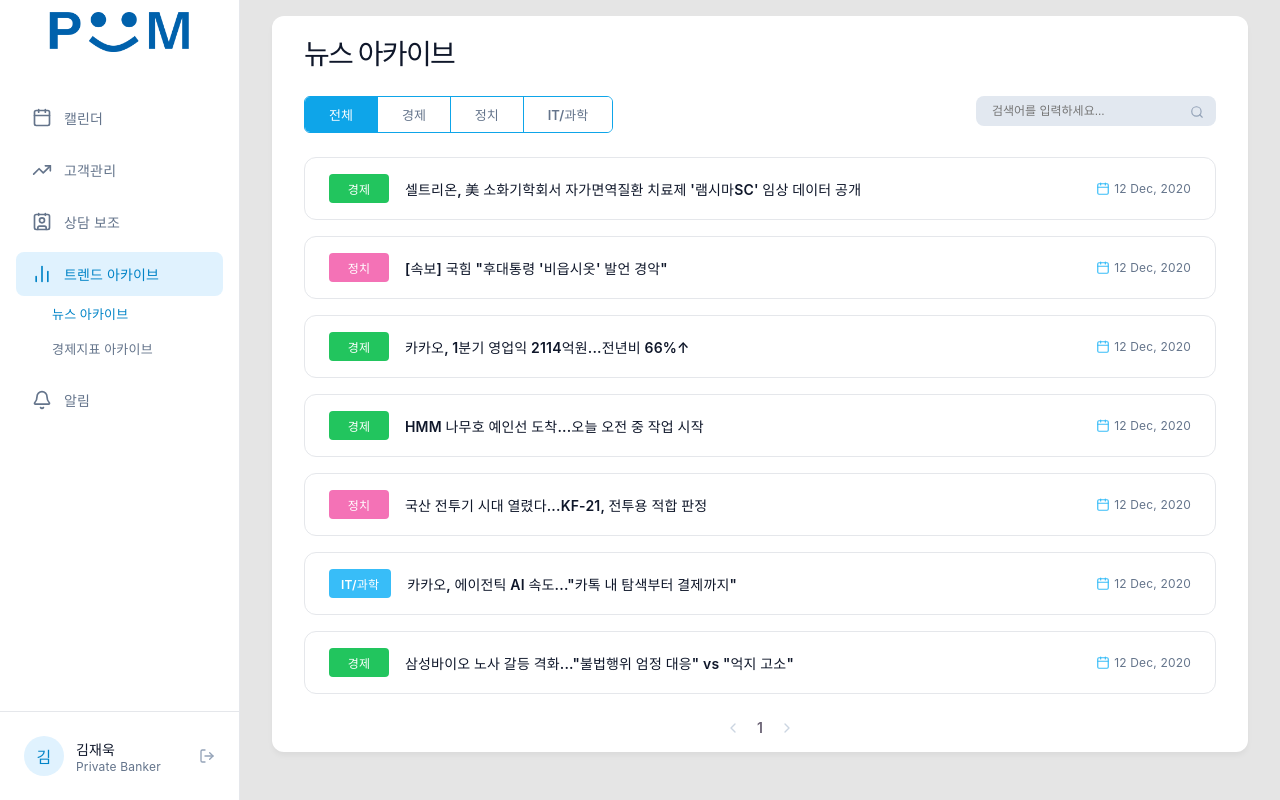
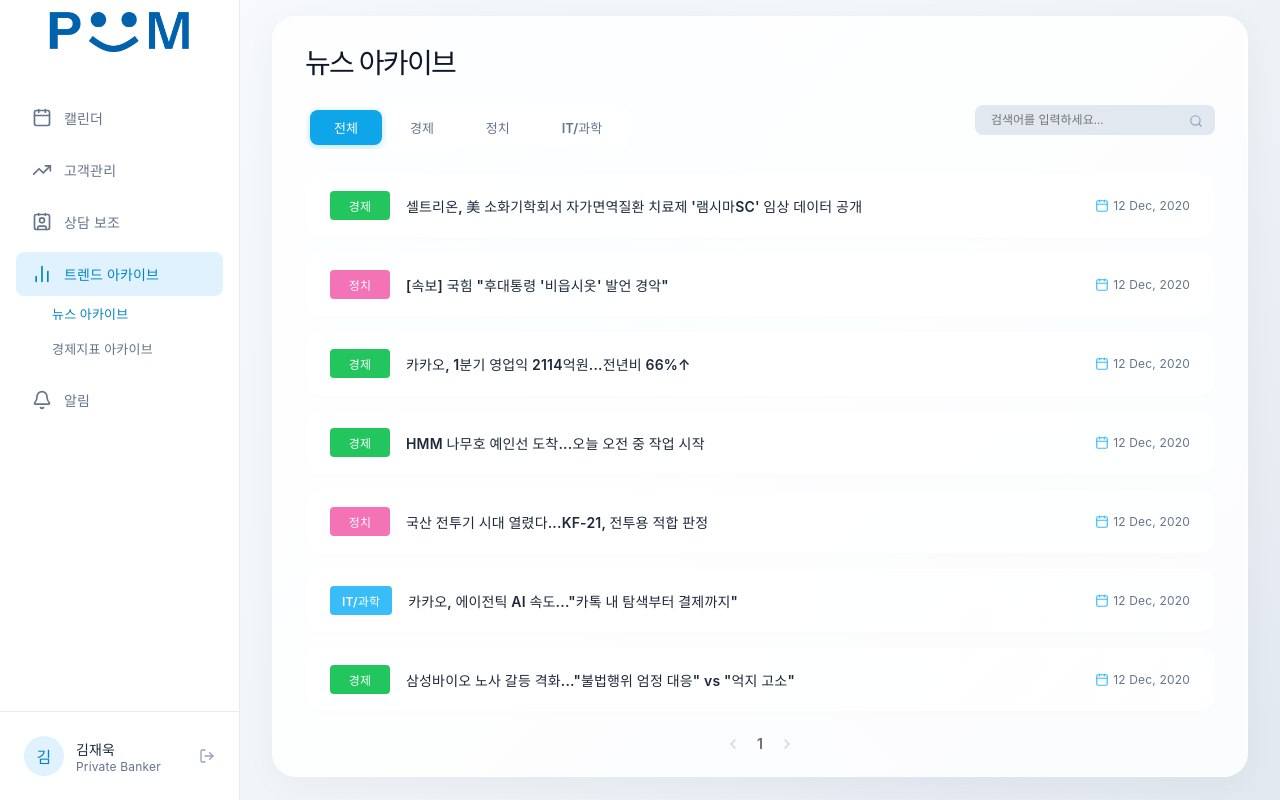
Before and after one commit to PoomSaengPoomSa/POOM-FRONT, a React app: page /news-archive in a window 1280 px wide. Built offline with nearby package versions, Linux system fonts and the light colour scheme; the HTML template or start-up script is replaced by a standard one.

Commit message:
ui 배경색 통일

```diff
--- a/src/pages/calendar/CalendarNew.css
+++ b/src/pages/calendar/CalendarNew.css
@@ -1,19 +1,49 @@
 :root {
-  --cal-bg: #e5e5e5;
+  --cal-bg: #f8fafc;
   --cal-sidebar-bg: #ffffff;
   --cal-main-bg: #ffffff;
-  --cal-border: #e5e7eb;
+  --cal-border: rgba(226, 232, 240, 0.8);
   --cal-primary: #0284c7;
-  --cal-text-main: #1f2937;
-  --cal-text-muted: #6b7280;
+  --cal-text-main: #1e293b;
+  --cal-text-muted: #64748b;
+  --cal-glass-bg: rgba(255, 255, 255, 0.45);
+  --cal-glass-border: rgba(255, 255, 255, 0.6);
+  --cal-panel-shadow: 0 8px 32px 0 rgba(15, 23, 42, 0.04);
 }
 
 .cal-layout {
   display: flex;
   height: 100vh;
   overflow: hidden;
-  background-color: var(--cal-bg);
-  font-family: 'Inter', sans-serif;
+  background: linear-gradient(135deg, #f8fafc 0%, #f1f5f9 50%, #e2e8f0 100%);
+  font-family: 'Inter', -apple-system, BlinkMacSystemFont, "Segoe UI", Roboto, sans-serif;
+  position: relative;
+}
+
+.cal-layout::before {
+  content: '';
+  position: absolute;
+  top: -10%;
+  left: 20%;
+  width: 600px;
+  height: 600px;
+  background: radial-gradient(circle, rgba(14, 165, 233, 0.05) 0%, rgba(255, 255, 255, 0) 70%);
+  border-radius: 50%;
+  pointer-events: none;
+  z-index: 0;
+}
+
+.cal-layout::after {
+  content: '';
+  position: absolute;
+  bottom: -10%;
+  right: 5%;
+  width: 500px;
+  height: 500px;
+  background: radial-gradient(circle, rgba(99, 102, 241, 0.03) 0%, rgba(255, 255, 255, 0) 70%);
+  border-radius: 50%;
+  pointer-events: none;
+  z-index: 0;
 }
 
 /* Sidebar */
@@ -99,10 +129,12 @@
 /* Main Content */
 .cal-main {
   flex: 1;
-  padding: 24px 40px;
+  padding: 24px 32px;
   display: flex;
   flex-direction: column;
   min-height: 0;
+  position: relative;
+  z-index: 1;
 }
 
 .cal-header {
@@ -342,13 +374,14 @@
 /* Calendar Grid */
 .cal-grid-container {
   flex: 1;
-  background: white;
-  border-radius: 12px;
-  box-shadow: 0 4px 6px -1px rgba(0,0,0,0.05);
+  background: rgba(255, 255, 255, 0.9);
+  border-radius: 24px;
+  box-shadow: var(--cal-panel-shadow);
   display: flex;
   flex-direction: column;
   overflow-y: auto;
-  border: 1px solid var(--cal-border);
+  border: 1px solid var(--cal-glass-border);
+  transition: all 0.25s ease;
 }
 
 .cal-grid-header {
@@ -833,9 +866,20 @@
   width: 320px;
   position: relative;
   flex-shrink: 0;
+  background: var(--cal-glass-bg);
+  backdrop-filter: blur(16px);
+  -webkit-backdrop-filter: blur(16px);
+  border: 1px solid var(--cal-glass-border);
+  border-radius: 24px;
+  padding: 16px;
+  display: flex;
+  flex-direction: column;
+  gap: 16px;
+  box-shadow: var(--cal-panel-shadow), inset 0 1px 0 rgba(255, 255, 255, 0.5);
+  box-sizing: border-box;
 }
 .cal-left-panel:not(.resizing) {
-  transition: width 0.15s cubic-bezier(0.4, 0, 0.2, 1);
+  transition: width 0.15s cubic-bezier(0.4, 0, 0.2, 1), background 0.2s, border-color 0.2s, box-shadow 0.2s;
 }
 
 .cal-resizer {
@@ -869,16 +913,24 @@
   box-shadow: 0 0 8px rgba(2, 132, 199, 0.4);
 }
 .todo-section {
-  background: white;
-  border-radius: 12px;
-  padding: 16px;
-  box-shadow: 0 4px 6px -1px rgba(0,0,0,0.05);
-  display: flex;
-  flex-direction: column;
-  margin-bottom: 16px;
+  background: rgba(255, 255, 255, 0.85);
+  border-radius: 16px;
+  padding: 20px;
+  box-shadow: 0 4px 20px -2px rgba(15, 23, 42, 0.02), 0 2px 6px -1px rgba(15, 23, 42, 0.02);
+  border: 1px solid rgba(255, 255, 255, 0.7);
+  display: flex;
+  flex-direction: column;
+  margin-bottom: 0;
   flex: 1;
+  min-height: 0;
   overflow-y: auto;
   position: relative;
+  transition: all 0.2s ease;
+}
+.todo-section:hover {
+  background: rgba(255, 255, 255, 0.95);
+  box-shadow: 0 10px 25px -5px rgba(15, 23, 42, 0.04), 0 4px 10px -2px rgba(15, 23, 42, 0.03);
+  transform: translateY(-2px);
 }
 .todo-header {
   display: flex;
@@ -1010,18 +1062,32 @@
 /* Premium Redesigned KPI Layout */
 .kpi-container {
   display: flex;
-  gap: 20px;
+  gap: 16px;
   margin-bottom: 24px;
+  background: var(--cal-glass-bg);
+  backdrop-filter: blur(16px);
+  -webkit-backdrop-filter: blur(16px);
+  border: 1px solid var(--cal-glass-border);
+  border-radius: 24px;
+  padding: 16px;
+  box-shadow: var(--cal-panel-shadow), inset 0 1px 0 rgba(255, 255, 255, 0.5);
+  box-sizing: border-box;
 }
 .kpi-card {
   flex: 1;
-  background: white;
+  background: rgba(255, 255, 255, 0.85);
   border-radius: 16px;
-  padding: 24px;
-  border: 1px solid #e2e8f0;
-  box-shadow: 0 4px 6px -1px rgba(0, 0, 0, 0.03), 0 2px 4px -1px rgba(0, 0, 0, 0.03);
-  display: flex;
-  flex-direction: column;
+  padding: 20px;
+  border: 1px solid rgba(255, 255, 255, 0.7);
+  box-shadow: 0 4px 20px -2px rgba(15, 23, 42, 0.02), 0 2px 6px -1px rgba(15, 23, 42, 0.02);
+  display: flex;
+  flex-direction: column;
+  transition: all 0.2s ease;
+}
+.kpi-card:hover {
+  background: rgba(255, 255, 255, 0.95);
+  box-shadow: 0 10px 25px -5px rgba(15, 23, 42, 0.04), 0 4px 10px -2px rgba(15, 23, 42, 0.03);
+  transform: translateY(-2px);
 }
 .kpi-card-header {
   margin-bottom: 18px;
--- a/src/pages/customer/Customer.css
+++ b/src/pages/customer/Customer.css
@@ -1,21 +1,51 @@
 :root {
-  --cust-bg: #e5e5e5;
+  --cust-bg: #f8fafc;
   --cust-sidebar-bg: #ffffff;
   --cust-panel-bg: #f8fafc;
   --cust-card-bg: #ffffff;
   --cust-primary: #0284c7;
-  --cust-border: #e5e7eb;
-  --cust-text-main: #0f172a;
+  --cust-border: rgba(226, 232, 240, 0.8);
+  --cust-text-main: #1e293b;
   --cust-text-muted: #64748b;
   --cust-badge-red: #ef4444;
+  --cust-glass-bg: rgba(255, 255, 255, 0.45);
+  --cust-glass-border: rgba(255, 255, 255, 0.6);
+  --cust-panel-shadow: 0 8px 32px 0 rgba(15, 23, 42, 0.04);
 }
 
 .cust-container {
   display: flex;
   height: 100vh;
   overflow: hidden;
-  background-color: var(--cust-bg);
-  font-family: 'Inter', sans-serif;
+  background: linear-gradient(135deg, #f8fafc 0%, #f1f5f9 50%, #e2e8f0 100%);
+  font-family: 'Inter', -apple-system, BlinkMacSystemFont, "Segoe UI", Roboto, sans-serif;
+  position: relative;
+}
+
+.cust-container::before {
+  content: '';
+  position: absolute;
+  top: -10%;
+  left: 20%;
+  width: 600px;
+  height: 600px;
+  background: radial-gradient(circle, rgba(14, 165, 233, 0.05) 0%, rgba(255, 255, 255, 0) 70%);
+  border-radius: 50%;
+  pointer-events: none;
+  z-index: 0;
+}
+
+.cust-container::after {
+  content: '';
+  position: absolute;
+  bottom: -10%;
+  right: 5%;
+  width: 500px;
+  height: 500px;
+  background: radial-gradient(circle, rgba(99, 102, 241, 0.03) 0%, rgba(255, 255, 255, 0) 70%);
+  border-radius: 50%;
+  pointer-events: none;
+  z-index: 0;
 }
 
 /* Sidebar is exactly same as Calendar/News */
@@ -25,6 +55,7 @@
   display: flex;
   flex-direction: column;
   border-right: 1px solid var(--cust-border);
+  z-index: 10;
 }
 
 .cust-logo { padding: 32px 24px; display: flex; justify-content: center; }
@@ -46,6 +77,7 @@
   display: flex;
   padding: 16px 32px;
   position: relative; /* For Modal overlay */
+  z-index: 1;
 }
 
 /* Resizer Divider Style */
@@ -100,14 +132,20 @@
 /* Left Panel (Customer List) */
 .cust-list-panel {
   width: 320px;
-  background-color: var(--cust-card-bg);
-  border-radius: 16px;
+  background-color: rgba(255, 255, 255, 0.85);
+  border-radius: 24px;
   padding: 24px;
-  box-shadow: 0 4px 6px -1px rgba(0,0,0,0.05);
+  box-shadow: var(--cust-panel-shadow);
+  border: 1px solid var(--cust-glass-border);
   display: flex;
   flex-direction: column;
   height: 100%;
   box-sizing: border-box;
+  transition: all 0.25s ease;
+}
+.cust-list-panel:hover {
+  background-color: rgba(255, 255, 255, 0.95);
+  transform: translateY(-2px);
 }
 
 .cust-list-header {
@@ -143,16 +181,18 @@
 /* Right Panel (Details / Dashboard) */
 .cust-detail-panel {
   flex: 1;
-  background-color: var(--cust-card-bg);
-  border-radius: 16px;
+  background-color: rgba(255, 255, 255, 0.9);
+  border-radius: 24px;
   padding: 32px;
   padding-bottom: 0;
-  box-shadow: 0 4px 6px -1px rgba(0,0,0,0.05);
+  box-shadow: var(--cust-panel-shadow);
+  border: 1px solid var(--cust-glass-border);
   display: flex;
   flex-direction: column;
   height: 100%;
   box-sizing: border-box;
   overflow: hidden;
+  transition: all 0.25s ease;
 }
 
 .cust-detail-header, .cust-detail-tabs {
--- a/src/pages/news/News.css
+++ b/src/pages/news/News.css
@@ -1,20 +1,49 @@
 :root {
-  --news-bg: #e5e5e5;
+  --news-bg: #f8fafc;
   --news-sidebar-bg: #ffffff;
-  --news-text-main: #1f2937;
-  --news-text-muted: #6b7280;
-  --news-border: #e5e7eb;
+  --news-text-main: #1e293b;
+  --news-text-muted: #64748b;
+  --news-border: rgba(226, 232, 240, 0.8);
   --news-primary: #0ea5e9;
   --news-primary-hover: #0284c7;
+  --news-glass-bg: rgba(255, 255, 255, 0.45);
+  --news-glass-border: rgba(255, 255, 255, 0.6);
+  --news-panel-shadow: 0 8px 32px 0 rgba(15, 23, 42, 0.04);
 }
 
 .news-container {
   display: flex;
   height: 100vh;
   overflow: hidden;
-  background-color: var(--news-bg);
-  font-family: 'Inter', sans-serif;
+  background: linear-gradient(135deg, #f8fafc 0%, #f1f5f9 50%, #e2e8f0 100%);
+  font-family: 'Inter', -apple-system, BlinkMacSystemFont, "Segoe UI", Roboto, sans-serif;
   position: relative;
+}
+
+.news-container::before {
+  content: '';
+  position: absolute;
+  top: -10%;
+  left: 20%;
+  width: 600px;
+  height: 600px;
+  background: radial-gradient(circle, rgba(14, 165, 233, 0.05) 0%, rgba(255, 255, 255, 0) 70%);
+  border-radius: 50%;
+  pointer-events: none;
+  z-index: 0;
+}
+
+.news-container::after {
+  content: '';
+  position: absolute;
+  bottom: -10%;
+  right: 5%;
+  width: 500px;
+  height: 500px;
+  background: radial-gradient(circle, rgba(99, 102, 241, 0.03) 0%, rgba(255, 255, 255, 0) 70%);
+  border-radius: 50%;
+  pointer-events: none;
+  z-index: 0;
 }
 
 .news-sidebar {
@@ -23,6 +52,7 @@
   display: flex;
   flex-direction: column;
   border-right: 1px solid var(--news-border);
+  z-index: 10;
 }
 
 .news-logo {
@@ -102,11 +132,13 @@
 
 .news-main {
   flex: 1;
-  padding: 32px 48px;
+  padding: 16px 48px 32px 48px;
   display: flex;
   flex-direction: column;
   min-height: 0;
   overflow: hidden;
+  position: relative;
+  z-index: 1;
 }
 
 .news-header-title {
@@ -117,14 +149,20 @@
 }
 
 .news-content-card {
-  background-color: #ffffff;
-  border-radius: 16px;
+  background-color: rgba(255, 255, 255, 0.9);
+  border-radius: 24px;
   padding: 40px;
-  box-shadow: 0 4px 6px -1px rgba(0, 0, 0, 0.05);
+  box-shadow: var(--news-panel-shadow);
+  border: 1px solid var(--news-glass-border);
   flex: 1;
   display: flex;
   flex-direction: column;
   min-height: 0;
+  transition: all 0.25s ease;
+}
+
+.news-content-card:hover {
+  background-color: rgba(255, 255, 255, 0.94);
 }
 
 .news-page-title {
@@ -145,29 +183,33 @@
 
 .news-tabs {
   display: flex;
-  background-color: #f1f5f9;
+  gap: 4px;
+  background: rgba(255, 255, 255, 0.6);
+  border: 1px solid var(--news-glass-border);
+  padding: 4px;
+  border-radius: 12px;
   width: fit-content;
-  border-radius: 8px;
-  padding: 4px;
+  overflow: hidden;
   margin-bottom: 32px;
+  backdrop-filter: blur(8px);
 }
 
 .news-tab {
   padding: 8px 32px;
-  font-size: 14px;
-  font-weight: 500;
+  font-size: 13px;
+  font-weight: 600;
   color: var(--news-text-muted);
   cursor: pointer;
-  border-radius: 6px;
+  border-radius: 8px;
   border: none;
   background: transparent;
-  transition: all 0.2s;
+  transition: all 0.2s ease;
 }
 
 .news-tab.active {
   background-color: var(--news-primary);
   color: white;
-  box-shadow: 0 1px 3px rgba(0, 0, 0, 0.1);
+  box-shadow: 0 2px 8px rgba(14, 165, 233, 0.3);
 }
 
 .news-stats-row {
@@ -178,12 +220,21 @@
 }
 
 .news-stat-box {
-  background-color: #f8fafc;
-  border-radius: 12px;
+  background-color: rgba(255, 255, 255, 0.8);
+  border: 1px solid var(--news-glass-border);
+  border-radius: 16px;
   padding: 20px;
   display: flex;
   flex-direction: column;
   position: relative;
+  box-shadow: var(--news-panel-shadow);
+  transition: all 0.25s ease;
+}
+
+.news-stat-box:hover {
+  background-color: rgba(255, 255, 255, 0.95);
+  transform: translateY(-3px);
+  box-shadow: 0 10px 20px rgba(0, 0, 0, 0.04);
 }
 
 .news-stat-label {
@@ -208,14 +259,16 @@
 }
 
 .news-editor-container {
-  background-color: #f8fafc;
-  border-radius: 12px;
+  background-color: rgba(255, 255, 255, 0.7);
+  border: 1px solid var(--news-glass-border);
+  border-radius: 16px;
   padding: 32px;
   flex: 1;
   display: flex;
   flex-direction: column;
   position: relative;
   min-height: 0;
+  box-shadow: inset 0 2px 4px rgba(15, 23, 42, 0.01);
 }
 
 .news-editor-label {
@@ -278,27 +331,30 @@
 
 .news-alert-tabs {
   display: flex;
-  background-color: #e2e8f0;
+  gap: 4px;
+  background: rgba(255, 255, 255, 0.6);
+  border: 1px solid var(--news-glass-border);
   padding: 4px;
-  border-radius: 8px;
+  border-radius: 12px;
+  backdrop-filter: blur(8px);
 }
 
 .news-alert-tab {
   border: none;
   background: transparent;
   padding: 8px 32px;
-  font-size: 14px;
+  font-size: 13px;
   font-weight: 600;
-  color: #64748b;
+  color: var(--news-text-muted);
   cursor: pointer;
-  border-radius: 6px;
+  border-radius: 8px;
   transition: all 0.2s ease;
 }
 
 .news-alert-tab.active {
   background-color: #0284c7;
   color: #ffffff;
-  box-shadow: 0 1px 3px rgba(0, 0, 0, 0.1);
+  box-shadow: 0 2px 8px rgba(2, 132, 199, 0.3);
 }
 
 .news-alert-list {
@@ -330,21 +386,23 @@
 }
 
 .news-alert-card {
-  background-color: #ffffff;
-  border: 1px solid #e2e8f0;
-  border-radius: 12px;
+  background-color: rgba(255, 255, 255, 0.7);
+  border: 1px solid var(--news-glass-border);
+  border-radius: 16px;
   padding: 16px 24px;
   display: flex;
   justify-content: space-between;
   align-items: center;
-  box-shadow: 0 1px 3px rgba(0, 0, 0, 0.02);
-  transition: all 0.2s ease;
+  box-shadow: 0 2px 8px rgba(15, 23, 42, 0.01);
+  transition: all 0.25s ease;
   cursor: pointer;
 }
 
 .news-alert-card:hover {
-  box-shadow: 0 4px 6px -1px rgba(0, 0, 0, 0.05);
-  border-color: #cbd5e1;
+  background-color: rgba(255, 255, 255, 0.95);
+  transform: translateX(4px);
+  box-shadow: 0 4px 12px rgba(15, 23, 42, 0.05);
+  border-color: var(--news-glass-border);
 }
 
 .news-alert-left {
@@ -435,17 +493,17 @@
 
 .news-alert-expanded-content {
   padding: 16px 24px;
-  background-color: #f8fafc;
-  border: 1px solid #e2e8f0;
+  background-color: rgba(248, 250, 252, 0.65);
+  border: 1px solid var(--news-glass-border);
   border-top: none;
-  border-bottom-left-radius: 12px;
-  border-bottom-right-radius: 12px;
+  border-bottom-left-radius: 16px;
+  border-bottom-right-radius: 16px;
   margin-top: -16px;
   margin-bottom: 16px;
   font-size: 13px;
   color: #4b5563;
   line-height: 1.6;
-  box-shadow: 0 1px 3px rgba(0, 0, 0, 0.02);
+  box-shadow: var(--news-panel-shadow);
   display: flex;
   flex-direction: column;
   gap: 8px;
@@ -489,14 +547,16 @@
 }
 
 .briefing-modal-card {
-  background-color: #ffffff;
-  border-radius: 16px;
+  background-color: rgba(255, 255, 255, 0.95);
+  backdrop-filter: blur(20px);
+  border-radius: 24px;
+  border: 1px solid var(--news-glass-border);
   width: 100%;
   max-width: 900px;
   max-height: 90vh;
   display: flex;
   flex-direction: column;
-  box-shadow: 0 25px 50px -12px rgba(0, 0, 0, 0.25);
+  box-shadow: 0 24px 50px -12px rgba(15, 23, 42, 0.15);
   animation: modalFadeIn 0.3s ease-out;
   overflow: hidden;
   position: relative;
@@ -516,11 +576,11 @@
 
 .briefing-modal-header {
   padding: 24px 32px;
-  border-bottom: 1px solid #e2e8f0;
+  border-bottom: 1px solid var(--news-glass-border);
   display: flex;
   justify-content: space-between;
   align-items: center;
-  background-color: #ffffff;
+  background-color: transparent;
 }
 
 .briefing-modal-header-left {
@@ -571,7 +631,7 @@
   display: flex;
   flex-direction: column;
   gap: 24px;
-  background-color: #ffffff;
+  background-color: transparent;
 }
 
 .briefing-section {
@@ -588,13 +648,14 @@
 }
 
 .briefing-section-card {
-  background-color: #f8fafc;
-  border: 1px solid #f1f5f9;
-  border-radius: 12px;
+  background-color: rgba(248, 250, 252, 0.6);
+  border: 1px solid var(--news-glass-border);
+  border-radius: 16px;
   padding: 20px 24px;
   display: flex;
   flex-direction: column;
   gap: 8px;
+  box-shadow: var(--news-panel-shadow);
 }
 
 .briefing-text {
--- a/src/pages/trend/Trend.css
+++ b/src/pages/trend/Trend.css
@@ -1,25 +1,62 @@
 :root {
-  --trend-bg: #e5e5e5;
+  --trend-bg: #f8fafc;
   --trend-sidebar-bg: #ffffff;
   --trend-panel-bg: #f8fafc;
   --trend-card-bg: #ffffff;
   --trend-primary: #0ea5e9; /* Light blue like sky-500 */
   --trend-primary-dark: #0284c7; /* Darker blue */
-  --trend-border: #e5e7eb;
-  --trend-text-main: #0f172a;
+  --trend-border: rgba(226, 232, 240, 0.8);
+  --trend-text-main: #1e293b;
   --trend-text-muted: #64748b;
+  --trend-glass-bg: rgba(255, 255, 255, 0.45);
+  --trend-glass-border: rgba(255, 255, 255, 0.6);
+  --trend-panel-shadow: 0 8px 32px 0 rgba(15, 23, 42, 0.04);
 }
 
 .trend-container {
   display: flex;
   height: 100vh;
   overflow: hidden;
-  background-color: var(--trend-bg);
-  font-family: 'Inter', sans-serif;
+  background: linear-gradient(135deg, #f8fafc 0%, #f1f5f9 50%, #e2e8f0 100%);
+  font-family: 'Inter', -apple-system, BlinkMacSystemFont, "Segoe UI", Roboto, sans-serif;
+  position: relative;
+}
+
+.trend-container::before {
+  content: '';
+  position: absolute;
+  top: -10%;
+  left: 20%;
+  width: 600px;
+  height: 600px;
+  background: radial-gradient(circle, rgba(14, 165, 233, 0.05) 0%, rgba(255, 255, 255, 0) 70%);
+  border-radius: 50%;
+  pointer-events: none;
+  z-index: 0;
+}
+
+.trend-container::after {
+  content: '';
+  position: absolute;
+  bottom: -10%;
+  right: 5%;
+  width: 500px;
+  height: 500px;
+  background: radial-gradient(circle, rgba(99, 102, 241, 0.03) 0%, rgba(255, 255, 255, 0) 70%);
+  border-radius: 50%;
+  pointer-events: none;
+  z-index: 0;
 }
 
 /* Sidebar identical to the rest */
-.trend-sidebar { width: 240px; background-color: var(--trend-sidebar-bg); display: flex; flex-direction: column; border-right: 1px solid var(--trend-border); }
+.trend-sidebar {
+  width: 240px;
+  background-color: var(--trend-sidebar-bg);
+  display: flex;
+  flex-direction: column;
+  border-right: 1px solid var(--trend-border);
+  z-index: 10;
+}
 .trend-logo { padding: 32px 24px; display: flex; justify-content: center; }
 .trend-logo-circle { width: 48px; height: 48px; background: linear-gradient(135deg, #38bdf8, #0284c7); border-radius: 50%; }
 
@@ -42,6 +79,7 @@
   flex-direction: column;
   min-height: 0;
   overflow-y: auto;
+  z-index: 1;
 }
 
 .trend-page-title {
@@ -55,14 +93,21 @@
 }
 
 .trend-section-box {
-  background-color: var(--trend-card-bg);
-  border-radius: 12px;
-  padding: 16px 32px;
-  box-shadow: 0 4px 6px -1px rgba(0,0,0,0.05);
+  background-color: rgba(255, 255, 255, 0.85);
+  border-radius: 24px;
+  padding: 24px 32px;
+  box-shadow: var(--trend-panel-shadow);
+  border: 1px solid var(--trend-glass-border);
   margin-bottom: 32px;
   flex: 1;
   display: flex;
   flex-direction: column;
+  transition: all 0.25s ease;
+}
+
+.trend-section-box:hover {
+  background-color: rgba(255, 255, 255, 0.92);
+  transform: translateY(-2px);
 }
 
 .trend-section-title {
@@ -116,11 +161,20 @@
 }
 
 .indicator-card {
-  background: var(--trend-panel-bg);
-  border-radius: 12px;
+  background: rgba(255, 255, 255, 0.85);
+  border-radius: 20px;
   padding: 24px;
   position: relative;
   overflow: hidden;
+  border: 1px solid var(--trend-glass-border);
+  box-shadow: var(--trend-panel-shadow);
+  transition: all 0.25s ease;
+}
+
+.indicator-card:hover {
+  background: rgba(255, 255, 255, 0.95);
+  transform: translateY(-4px);
+  box-shadow: 0 12px 24px rgba(0, 0, 0, 0.05);
 }
 
 .indicator-title {
@@ -189,13 +243,15 @@
 /* Economic Indicator Sub-pages */
 .trend-tabs {
   display: flex;
-  gap: 0;
-  background: white;
-  border: 1px solid var(--trend-primary);
-  border-radius: 6px;
+  gap: 4px;
+  background: rgba(255, 255, 255, 0.6);
+  border: 1px solid var(--trend-glass-border);
+  padding: 4px;
+  border-radius: 12px;
   width: fit-content;
   overflow: hidden;
   margin-bottom: 32px;
+  backdrop-filter: blur(8px);
 }
 
 .trend-tab {
@@ -203,10 +259,11 @@
   font-size: 13px;
   font-weight: 600;
   cursor: pointer;
-  background: white;
-  color: var(--trend-primary);
+  background: transparent;
+  color: var(--trend-text-muted);
   border: none;
-  border-right: 1px solid var(--trend-primary);
+  border-radius: 8px;
+  transition: all 0.2s ease;
 }
 
 .trend-tab:last-child {
@@ -216,6 +273,7 @@
 .trend-tab.active {
   background: var(--trend-primary);
   color: white;
+  box-shadow: 0 2px 8px rgba(14, 165, 233, 0.3);
 }
 
 .eco-grid {
@@ -225,11 +283,20 @@
 }
 
 .eco-box {
-  background: var(--trend-panel-bg);
-  border-radius: 12px;
+  background: rgba(255, 255, 255, 0.85);
+  border-radius: 20px;
   padding: 24px;
   display: flex;
   flex-direction: column;
+  border: 1px solid var(--trend-glass-border);
+  box-shadow: var(--trend-panel-shadow);
+  transition: all 0.25s ease;
+}
+
+.eco-box:hover {
+  background: rgba(255, 255, 255, 0.95);
+  transform: translateY(-3px);
+  box-shadow: 0 12px 24px rgba(0, 0, 0, 0.05);
 }
 
 .eco-box-title {
@@ -247,19 +314,22 @@
 }
 
 .news-arch-item {
-  background: white;
-  border: 1px solid var(--trend-border);
-  border-radius: 12px;
+  background: rgba(255, 255, 255, 0.7);
+  border: 1px solid var(--trend-glass-border);
+  border-radius: 16px;
   padding: 16px 24px;
   display: flex;
   align-items: center;
   gap: 16px;
   cursor: pointer;
-  transition: box-shadow 0.2s;
+  transition: all 0.2s ease;
+  box-shadow: 0 2px 8px rgba(15, 23, 42, 0.01);
 }
 
 .news-arch-item:hover {
-  box-shadow: 0 4px 6px -1px rgba(0,0,0,0.05);
+  background: rgba(255, 255, 255, 0.95);
+  transform: translateX(4px);
+  box-shadow: 0 4px 12px rgba(15, 23, 42, 0.05);
 }
 
 .news-arch-badge {
@@ -316,14 +386,21 @@
   left: 32px;
   right: 32px;
   bottom: 32px;
-  background: white;
-  border-radius: 12px;
-  box-shadow: 0 20px 25px -5px rgba(0,0,0,0.1);
+  background: rgba(255, 255, 255, 0.95);
+  backdrop-filter: blur(20px);
+  border-radius: 24px;
+  box-shadow: 0 24px 50px -12px rgba(15, 23, 42, 0.12);
   display: flex;
   flex-direction: column;
   z-index: 100;
-  border: 1px solid var(--trend-border);
+  border: 1px solid var(--trend-glass-border);
   overflow: hidden;
+  animation: trendModalFadeIn 0.3s ease;
+}
+
+@keyframes trendModalFadeIn {
+  from { opacity: 0; transform: translateY(12px); }
+  to { opacity: 1; transform: translateY(0); }
 }
 
 .news-mod-header {
@@ -364,20 +441,27 @@
 
 .news-mod-sidebar {
   width: 280px;
-  background: #f8fafc;
-  border-left: 1px solid var(--trend-border);
+  background: rgba(248, 250, 252, 0.5);
+  border-left: 1px solid var(--trend-glass-border);
   padding: 16px 32px;
   overflow-y: auto;
 }
 
 .ref-box {
-  background: white;
-  border: 1px solid #bae6fd;
+  background: rgba(255, 255, 255, 0.8);
+  border: 1px solid rgba(14, 165, 233, 0.2);
   padding: 12px;
-  border-radius: 8px;
+  border-radius: 12px;
   font-size: 11px;
   color: #0284c7;
   margin-bottom: 12px;
   line-height: 1.4;
   cursor: pointer;
+  transition: all 0.2s ease;
 }
+
+.ref-box:hover {
+  background: rgba(14, 165, 233, 0.05);
+  border-color: #0284c7;
+  transform: translateY(-2px);
+}
```
